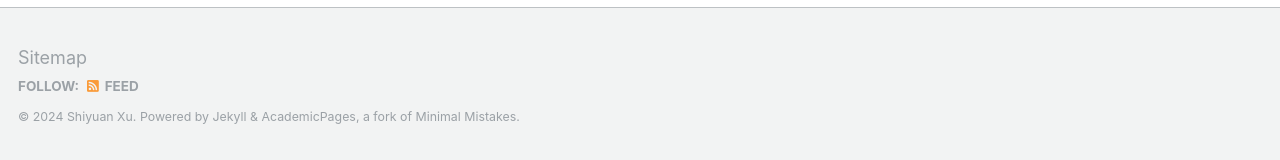
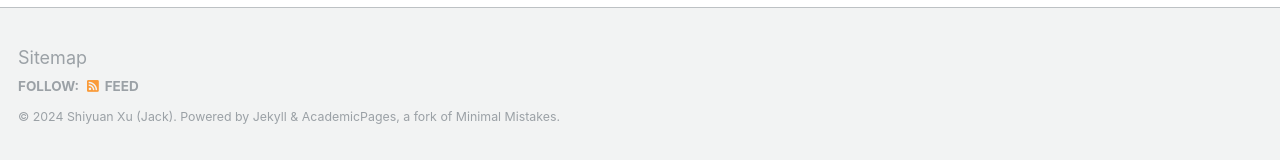
Before and after one commit to shiyuanjack/shiyuanjack.github.io, a Jekyll site: the page built from _pages/about.md, in a window 1280 px wide and 1367 px high. Shown: the part 1204-1364 px from the top of the window. Built offline with Jekyll 4.4.1, drawn with Linux system fonts in a browser that asks for light colours; some web fonts are replaced.

Commit message:
Update _config.yml

```diff
--- a/_config.yml
+++ b/_config.yml
@@ -9,7 +9,7 @@
 locale                   : "en-US"
 title                    : "Welcome to Shiyuan Xu's Homepage"
 title_separator          : "-"
-name                     : &name "Shiyuan Xu"
+name                     : &name "Shiyuan Xu (Jack)"
 description              : &description "personal description"
 url                      : https://shiyuanjack.github.io # the base hostname & protocol for your site e.g. "https://mmistakes.github.io"
 baseurl                  : "" # the subpath of your site, e.g. "/blog"
```
